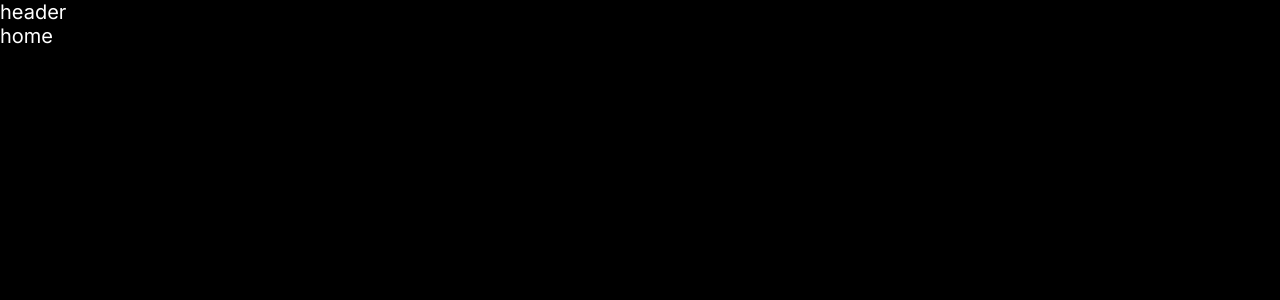
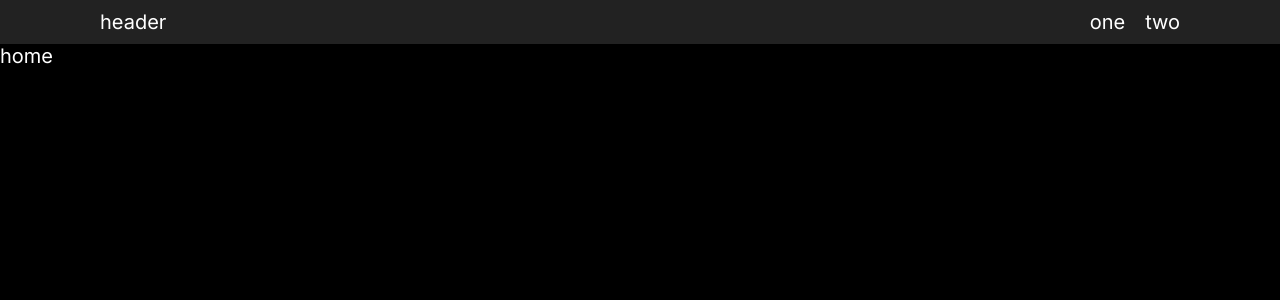
Before and after one commit to FreedomSoftworks/page-effects, a Vue app: page / in a window 1280 px wide. Shown: the top 300 px of the page. Built offline with nearby package versions, Linux system fonts and the light colour scheme.

Commit message:
header started

```diff
--- a/src/components/global/header/Header.vue
+++ b/src/components/global/header/Header.vue
@@ -1,11 +1,39 @@
 <template>
-  <header class="main">header</header>
+  <header>
+    <div class="main">
+      <div class="left">header</div>
+      <div class="right">
+        <div>one</div>
+        <div>two</div>
+      </div>
+    </div>
+  </header>
 </template>
 
 <script setup lang="ts"></script>
 
 <style lang="scss" scoped>
+header {
+  background-color: #222;
+}
+
 .main {
   @include PageWidth;
+
+  display: flex;
+  align-items: center;
+  justify-content: space-between;
+
+  padding: 1rem 10rem;
+}
+
+.left {
+}
+
+.right {
+  display: flex;
+  align-items: center;
+  justify-content: space-between;
+  gap: 2rem;
 }
 </style>
```
